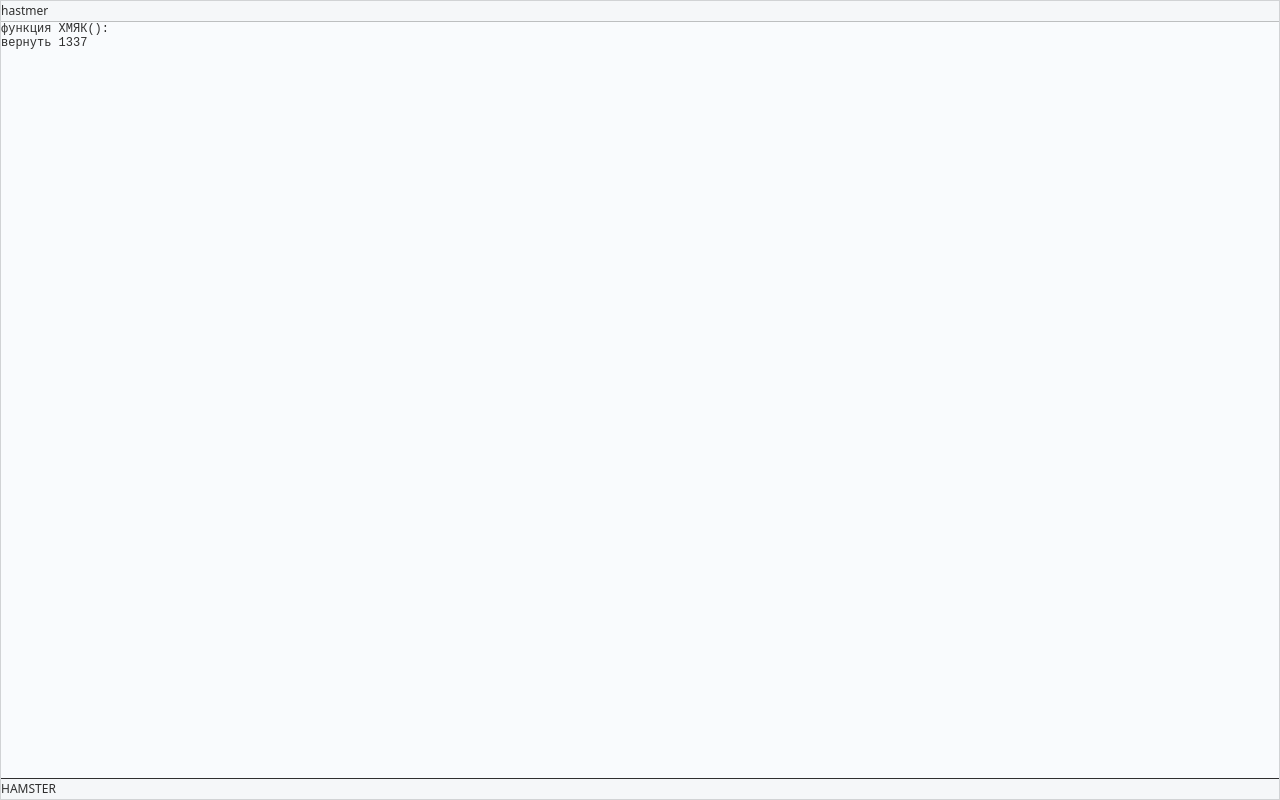
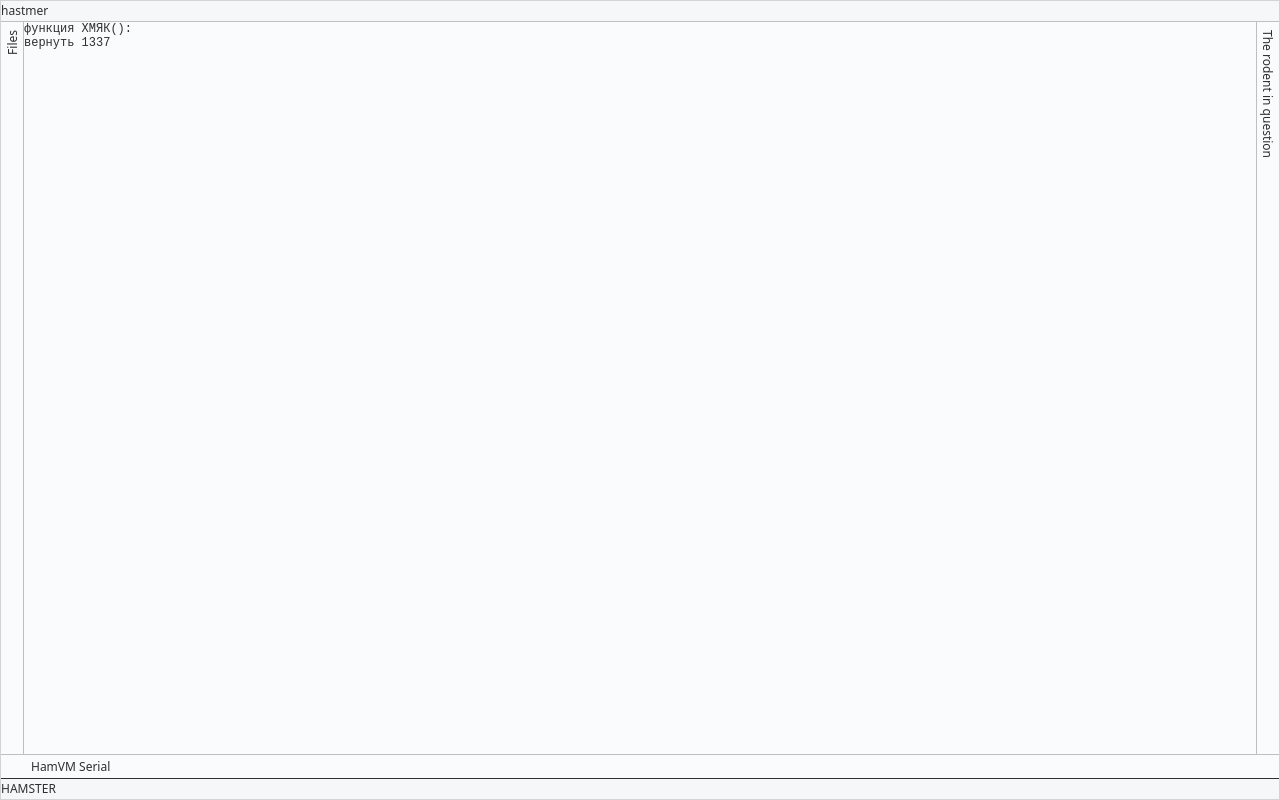
Before and after one commit to rndtrash/hamster, a website: page src/index.html in a window 1280 px wide. Drawn offline with Linux system fonts and the light colour scheme; files whose address does not match are found by name.

Commit message:
Add tabs

```diff
--- a/src/index.html
+++ b/src/index.html
@@ -13,10 +13,16 @@
 		</header>
 
 		<main>
-			<div class="tab-bar vertical left"></div>
+			<div class="tab-bar vertical left">
+				<div class="tab" id="tab-files"><span class="name">Files</span></div>
+			</div>
 			<div class="code">функция ХМЯК():<br>&Tab;вернуть 1337</div>
-			<div class="tab-bar vertical right"></div>
-			<div class="tab-bar horizontal"></div>
+			<div class="tab-bar vertical right">
+				<div class="tab" id="tab-the-rodent-in-question"><span class="name">The rodent in question</span></div>
+			</div>
+			<div class="tab-bar horizontal">
+				<div class="tab" id="tab-hamvm-tty"><span class="name">HamVM Serial</span></div>
+			</div>
 		</main>
 
 		<footer>
--- a/src/styles/main.css
+++ b/src/styles/main.css
@@ -16,8 +16,11 @@
     --theme-code-selection-background: #fefcca;
     --theme-code-selection-foreground: #000000;
 
-    --tab-height: 26px;
+    --tab-header-height: 26px;
+    --tab-short-side: 23px;
     --line-height: 20px;
+
+    --tab-side-padding: 8px;
 }
 
 html, body {
@@ -38,7 +41,9 @@ body {
     color: var(--theme-foreground);
 
     font-size: 12px;
-    font-family: 'Noto Sans', Geneva, Verdana, sans-serif
+    font-family: 'Noto Sans', Geneva, Verdana, sans-serif;
+
+    user-select: none;
 }
 
 header {
@@ -64,6 +69,8 @@ main {
 
 div.code {
     font-family: monospace;
+
+    user-select: all;
 }
 
 div.code::selection {
@@ -71,24 +78,75 @@ div.code::selection {
     color: var(--theme-code-selection-foreground);
 }
 
+div.code {
+    grid-area: main;
+}
+
+div.tab-bar {
+    display: flex;
+    flex-wrap: nowrap;
+}
+
+div.tab-bar.vertical {
+    width: var(--tab-short-side);
+
+    flex-direction: column;
+}
+
 div.tab-bar.vertical.left {
     grid-area: left;
+
+    box-shadow: inset var(--theme-border) -1px 0;
 }
 
 div.tab-bar.vertical.right {
     grid-area: right;
-}
 
-div.code {
-    grid-area: main;
+    box-shadow: inset var(--theme-border) 1px 0;
 }
 
 div.tab-bar.horizontal {
     grid-area: footer;
+
+    flex-direction: row;
+
+    height: var(--tab-short-side);
+    padding: 0 calc(var(--tab-short-side) - 1px);
+
+    border-top: solid 1px var(--theme-border);
 }
 
-div.tab-bar {
-    /* */
+div.tab {
+    display: flex;
+    flex-wrap: nowrap;
+    flex-direction: row;
+    align-items: center;
+}
+
+div.tab:hover {
+    background: var(--theme-tab-selected);
+}
+
+div.tab-bar.horizontal > div.tab {
+    padding: 0 var(--tab-side-padding);
+
+    height: 100%;
+}
+
+div.tab-bar.vertical > div.tab {
+    padding: var(--tab-side-padding) 0;
+
+    flex-direction: column;
+
+    width: 100%;
+}
+
+div.tab-bar.vertical > div.tab > span.name {
+    writing-mode: vertical-lr;
+}
+
+div.tab-bar.vertical.left > div.tab > span.name {
+    transform: rotate(180deg);
 }
 
 footer {
```
Also changed, not shown: 1 other file.
